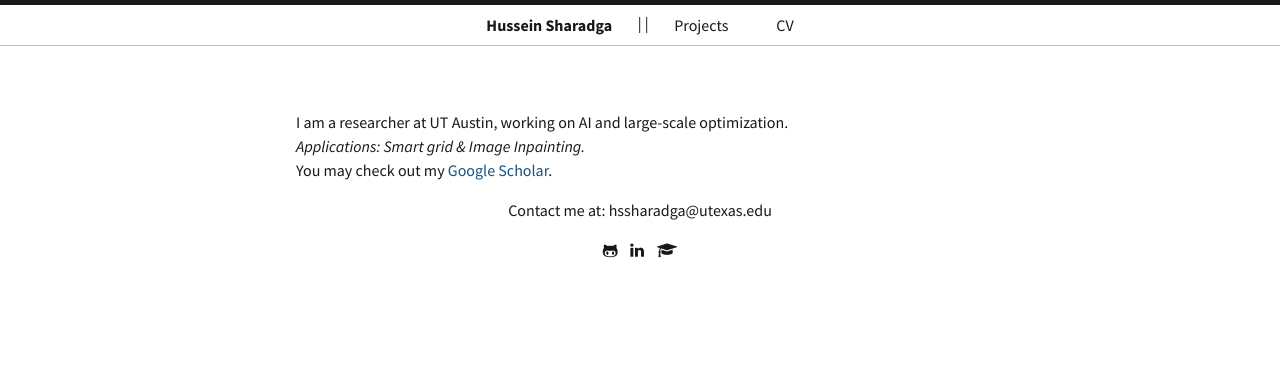
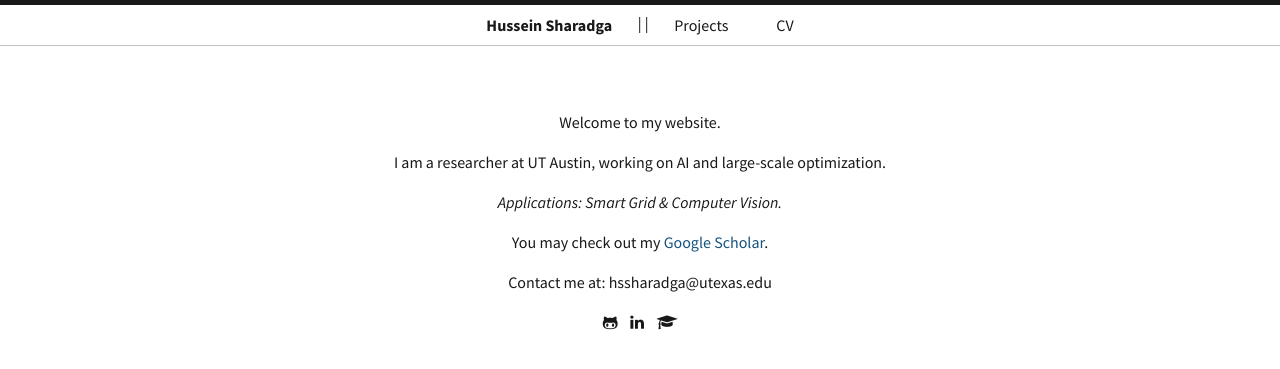
Before and after one commit to hssharadga/hssharadga.github.io, a Jekyll site: the page built from index.html, in a window 1280 px wide. Shown: the top 369 px of the page. Built offline with Jekyll 4.4.1, drawn with Linux system fonts in a browser that asks for light colours.

Commit message:
Update index.html

```diff
--- a/index.html
+++ b/index.html
@@ -23,10 +23,10 @@
    </p>
 
 <p style="text-align: left;">
-    I am a researcher at UT Austin, working on AI and large-scale optimization.<br>
-    <i> Applications: Smart grid & Image Inpainting. </i>  <br>
-    You may check out my <a href="https://scholar.google.com/citations?user=F3R-63QAAAAJ&hl=en&oi=ao">Google Scholar</a>. <br>
-
+<p>Welcome to my website.</p>
+    <p>I am a researcher at UT Austin, working on AI and large-scale optimization.</p>
+    <p><i>Applications: Smart Grid & Computer Vision.</i></p>
+    <p>You may check out my <a href="https://scholar.google.com/citations?user=F3R-63QAAAAJ&hl=en&oi=ao" target="_blank">Google Scholar</a>.</p>
 </p>
 
 
```
